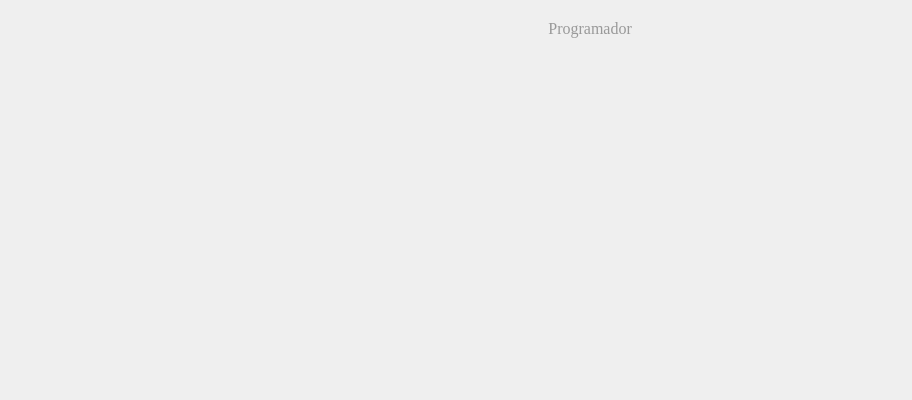
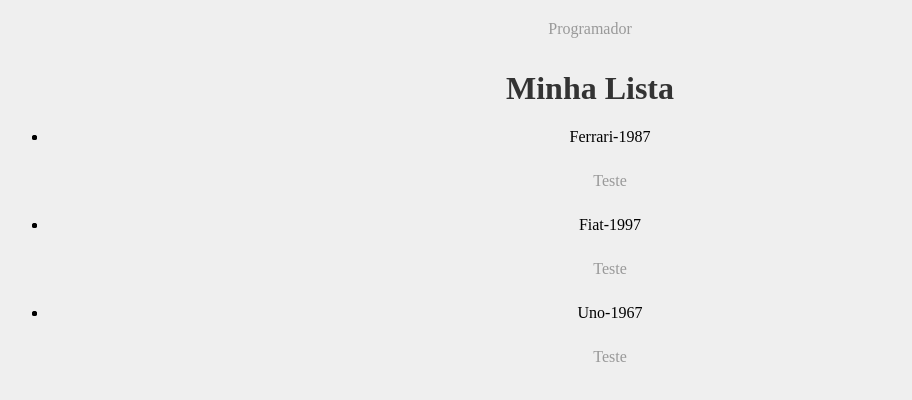
Before and after one commit to ArturMineiro/react_treinamento, a React (Create React App) app: page / in a window 1280 px wide. Shown: the part 1106-1506 px from the top of the page, without its empty margins (50-962 px from the left). Before the commit the page ends 1228 px from the top, so only its background shows below. Built offline with nearby package versions, Linux system fonts and the light colour scheme.

Commit message:
avançando em props

```diff
--- a/src/App.js
+++ b/src/App.js
@@ -4,6 +4,8 @@
 import SayMyName from './components/SayMyName';
 import Pessoa from './components/Pessoa';
 import Frase from './components/Frase';
+import List from './components/List';
+
 
 function App() {
 const nome = "Maria"
@@ -18,6 +20,8 @@
 <SayMyName nome="Tiago"/>
 <SayMyName nome={nome}/>
 <Pessoa nome="artur" foto="https://cdn.pixabay.com/photo/2022/11/28/17/47/cosmos-7622740_1280.jpg" idade="20" profissao="Programador"/>
+<List/>
+
     </div>
 
 
--- /dev/null
+++ b/src/components/Item.js
@@ -0,0 +1,19 @@
+import PropTypes from 'prop-types'
+
+function Item({marca, ano_lancamento}){
+    return (
+        <>
+        <li>{marca}-{ano_lancamento}</li>
+        <p>Teste</p>
+        </>
+    )
+}
+Item.propTypes= {
+marca: PropTypes.string.isRequired,
+ano_lancamento: PropTypes.number,
+}
+Item.defaultProps = {
+    marca: "faltou a marca",
+    ano_lancamento: 0,
+}
+export default Item
--- /dev/null
+++ b/src/components/List.js
@@ -0,0 +1,17 @@
+
+import Item from "./Item"
+function List(){
+    return(
+    <>
+        <h1>Minha Lista</h1>
+        <ul>
+
+       <li><Item marca="Ferrari" ano_lancamento={1987}/></li>
+       <li><Item marca="Fiat" ano_lancamento={1997}/></li>
+       <li><Item marca="Uno" ano_lancamento={1967}/></li>
+        </ul>
+    </>
+)
+}
+
+export default List
--- a/src/index.css
+++ b/src/index.css
@@ -1,6 +1,7 @@
 body {
   padding: 50px;
   background-color: #efefef;
+  padding-bottom: 500px;
 }
 
 h1{
```
